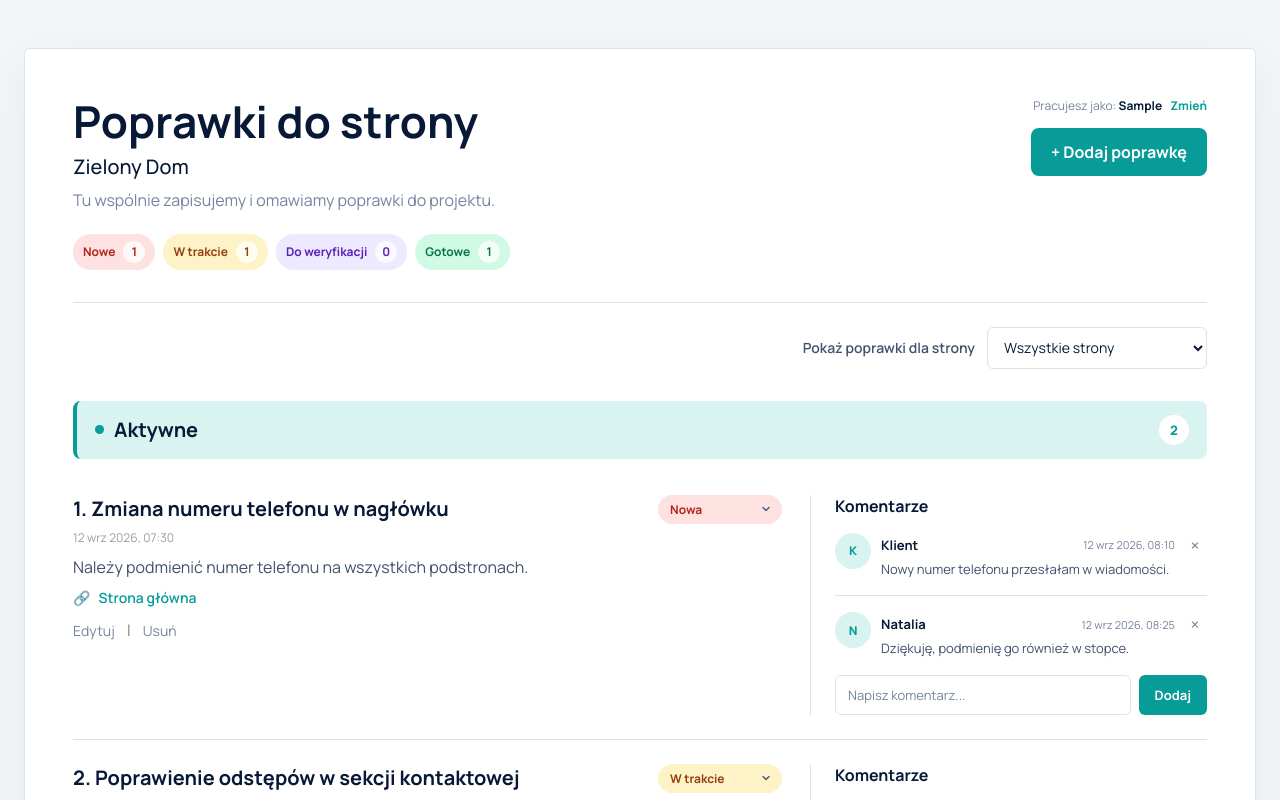
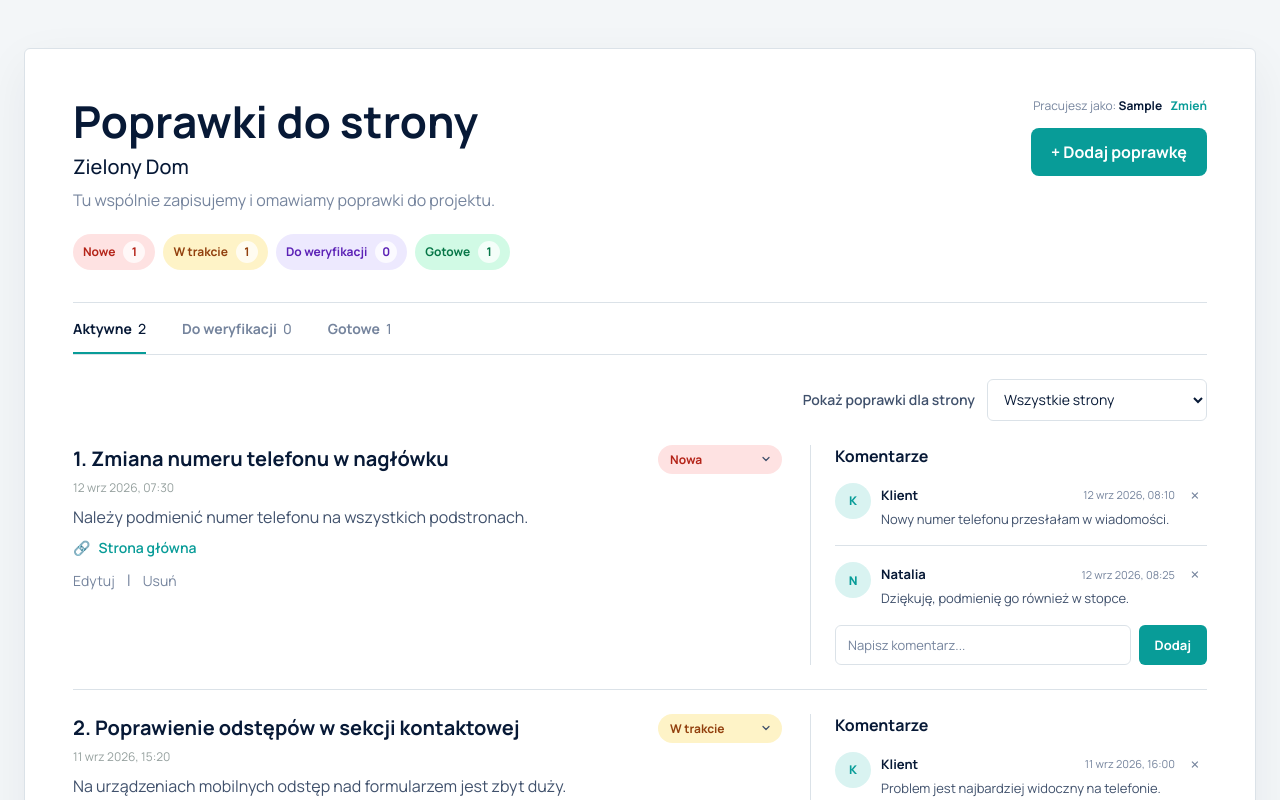
Before and after one commit to natalkakielbicka-coder/corrections-manager, a Vue app: page / in a window 1280 px wide. Both pictures are taken after typing "Sample" into the empty fields and a click on the button "Rozpocznij". Shown: the top 800 px of the page. Built offline with nearby package versions, Linux system fonts and the light colour scheme.

Commit message:
Add correction status tabs

```diff
--- /dev/null
+++ b/src/components/corrections/CorrectionsTabs.vue
@@ -0,0 +1,118 @@
+<script setup>
+defineProps({
+  activeTab: {
+    type: String,
+    required: true,
+  },
+  counts: {
+    type: Object,
+    required: true,
+  },
+})
+
+const emit = defineEmits(['change'])
+
+const tabs = [
+  {
+    value: 'active',
+    label: 'Aktywne',
+  },
+  {
+    value: 'review',
+    label: 'Do weryfikacji',
+  },
+  {
+    value: 'ready',
+    label: 'Gotowe',
+  },
+]
+</script>
+
+<template>
+  <div class="corrections-tabs" role="tablist" aria-label="Statusy poprawek">
+    <button
+      v-for="tab in tabs"
+      :key="tab.value"
+      class="corrections-tabs__button"
+      :class="{ 'corrections-tabs__button--active': activeTab === tab.value }"
+      type="button"
+      role="tab"
+      :aria-selected="activeTab === tab.value"
+      @click="emit('change', tab.value)"
+    >
+      {{ tab.label }}
+      <span class="corrections-tabs__count">
+        {{ counts[tab.value] }}
+      </span>
+    </button>
+  </div>
+</template>
+
+<style scoped>
+.corrections-tabs {
+  display: flex;
+  width: 100%;
+  gap: 36px;
+  overflow-x: auto;
+  border-bottom: 1px solid var(--color-border);
+  scrollbar-width: none;
+}
+
+.corrections-tabs::-webkit-scrollbar {
+  display: none;
+}
+
+.corrections-tabs__button {
+  position: relative;
+  display: flex;
+  flex-shrink: 0;
+  align-items: center;
+  gap: 6px;
+  padding: 16px 0;
+  border: 0;
+  background: none;
+  color: var(--color-muted);
+  font: inherit;
+  font-size: 14px;
+  font-weight: 700;
+  cursor: pointer;
+}
+
+.corrections-tabs__button::after {
+  position: absolute;
+  right: 0;
+  bottom: -1px;
+  left: 0;
+  height: 3px;
+  background-color: transparent;
+  content: '';
+}
+
+.corrections-tabs__button:hover {
+  color: var(--color-heading);
+}
+
+.corrections-tabs__button--active {
+  color: var(--color-heading);
+}
+
+.corrections-tabs__button--active::after {
+  background-color: var(--color-brand);
+}
+
+.corrections-tabs__count {
+  color: inherit;
+  font-weight: 500;
+}
+
+@media (max-width: 479px) {
+  .corrections-tabs {
+    gap: 24px;
+  }
+
+  .corrections-tabs__button {
+    padding-block: 14px;
+    font-size: 13px;
+  }
+}
+</style>
--- a/src/views/HomeView.vue
+++ b/src/views/HomeView.vue
@@ -1,6 +1,7 @@
 <script setup>
 import { ref, computed } from 'vue'
 import ProjectHeader from '../components/project/ProjectHeader.vue'
+import CorrectionsTabs from '../components/corrections/CorrectionsTabs.vue'
 import CorrectionsList from '../components/corrections/CorrectionsList.vue'
 import EmptyCorrectionsState from '../components/corrections/EmptyCorrectionsState.vue'
 import CorrectionFormModal from '../components/corrections/CorrectionFormModal.vue'
@@ -18,8 +19,6 @@ const {
   updateCorrectionStatus,
   deleteCorrection,
   updateCorrection,
-  activeCorrections,
-  completedCorrections,
   statusCounts,
   deleteComment,
 } = useCorrections()
@@ -30,6 +29,32 @@ const { currentUserName, hasCurrentUser, setCurrentUser, clearCurrentUser } = us
 
 const selectedPageId = ref('all')
 
+const selectedStatusTab = ref('active')
+
+const tabCounts = computed(() => {
+  return {
+    active: statusCounts.value.new + statusCounts.value.inProgress,
+    review: statusCounts.value.review,
+    ready: statusCounts.value.ready,
+  }
+})
+
+const statusFilteredCorrections = computed(() => {
+  if (selectedStatusTab.value === 'active') {
+    return sortedCorrections.value.filter((correction) => {
+      return correction.status === 'new' || correction.status === 'inProgress'
+    })
+  }
+
+  return sortedCorrections.value.filter((correction) => {
+    return correction.status === selectedStatusTab.value
+  })
+})
+
+const visibleCorrections = computed(() => {
+  return filterCorrectionsByPage(statusFilteredCorrections.value)
+})
+
 const filterCorrectionsByPage = (corrections) => {
   if (selectedPageId.value === 'all') {
     return corrections
@@ -39,18 +64,6 @@ const filterCorrectionsByPage = (corrections) => {
     return correction.pageId === selectedPageId.value
   })
 }
-
-const filteredActiveCorrections = computed(() => {
-  return filterCorrectionsByPage(activeCorrections.value)
-})
-
-const filteredCompletedCorrections = computed(() => {
-  return filterCorrectionsByPage(completedCorrections.value)
-})
-
-const hasFilteredCorrections = computed(() => {
-  return filteredActiveCorrections.value.length > 0 || filteredCompletedCorrections.value.length > 0
-})
 
 const isCorrectionFormOpen = ref(false)
 
@@ -155,13 +168,20 @@ const confirmDeleteComment = () => {
 
 <template>
   <UserEntryScreen v-if="!hasCurrentUser" @submit="setCurrentUser" />
+
   <main v-else class="page">
     <section class="project-board">
       <ProjectHeader
         :status-counts="statusCounts"
+        :current-user-name="currentUserName"
         @add-correction="openCorrectionForm"
-        :current-user-name="currentUserName"
         @change-user="clearCurrentUser"
+      />
+
+      <CorrectionsTabs
+        :active-tab="selectedStatusTab"
+        :counts="tabCounts"
+        @change="selectedStatusTab = $event"
       />
 
       <div v-if="sortedCorrections.length" class="corrections-filters">
@@ -176,65 +196,27 @@ const confirmDeleteComment = () => {
         </select>
       </div>
 
-      <div v-if="sortedCorrections.length && !hasFilteredCorrections" class="filter-empty-state">
+      <div v-if="sortedCorrections.length && !visibleCorrections.length" class="filter-empty-state">
         <h2>Brak poprawek</h2>
 
-        <p>Dla wybranej strony nie dodano jeszcze żadnych poprawek.</p>
+        <p>Brak poprawek dla wybranego statusu i strony.</p>
 
-        <button type="button" @click="selectedPageId = 'all'">Pokaż wszystkie strony</button>
+        <button v-if="selectedPageId !== 'all'" type="button" @click="selectedPageId = 'all'">
+          Pokaż wszystkie strony
+        </button>
       </div>
 
       <template v-if="sortedCorrections.length">
-        <section v-if="filteredActiveCorrections.length" class="corrections-section">
-          <div class="active-section__header">
-            <h2 class="corrections-section__title">
-              <span class="active-section__dot" aria-hidden="true"></span>
-              Aktywne
-            </h2>
-
-            <span class="active-section__count">
-              {{ filteredActiveCorrections.length }}
-            </span>
-          </div>
-
         <CorrectionsList
-            :corrections="filteredActiveCorrections"
+          v-if="visibleCorrections.length"
+          :corrections="visibleCorrections"
+          :show-comments="selectedStatusTab !== 'ready'"
           @add-comment="handleAddComment"
           @update-status="updateCorrectionStatus"
           @edit="openEditModal"
           @delete="openDeleteModal"
           @delete-comment="openDeleteCommentModal"
         />
-        </section>
-
-        <p v-else-if="hasFilteredCorrections" class="no-active-corrections">
-          Brak aktywnych poprawek dla wybranej strony.
-        </p>
-
-        <section
-          v-if="filteredCompletedCorrections.length"
-          class="corrections-section corrections-section--completed"
-        >
-          <div class="completed-section__header">
-            <h2 class="corrections-section__title">
-              <span aria-hidden="true">✓</span>
-              Gotowe
-            </h2>
-
-            <span class="completed-section__count">
-              {{ filteredCompletedCorrections.length }}
-            </span>
-          </div>
-
-          <CorrectionsList
-            :corrections="filteredCompletedCorrections"
-            @add-comment="handleAddComment"
-            :show-comments="false"
-            @update-status="updateCorrectionStatus"
-            @edit="openEditModal"
-            @delete="openDeleteModal"
-          />
-        </section>
       </template>
 
       <EmptyCorrectionsState v-else @add="openCorrectionForm" />
```
Lines whose indentation alone changed are shown as unchanged.
